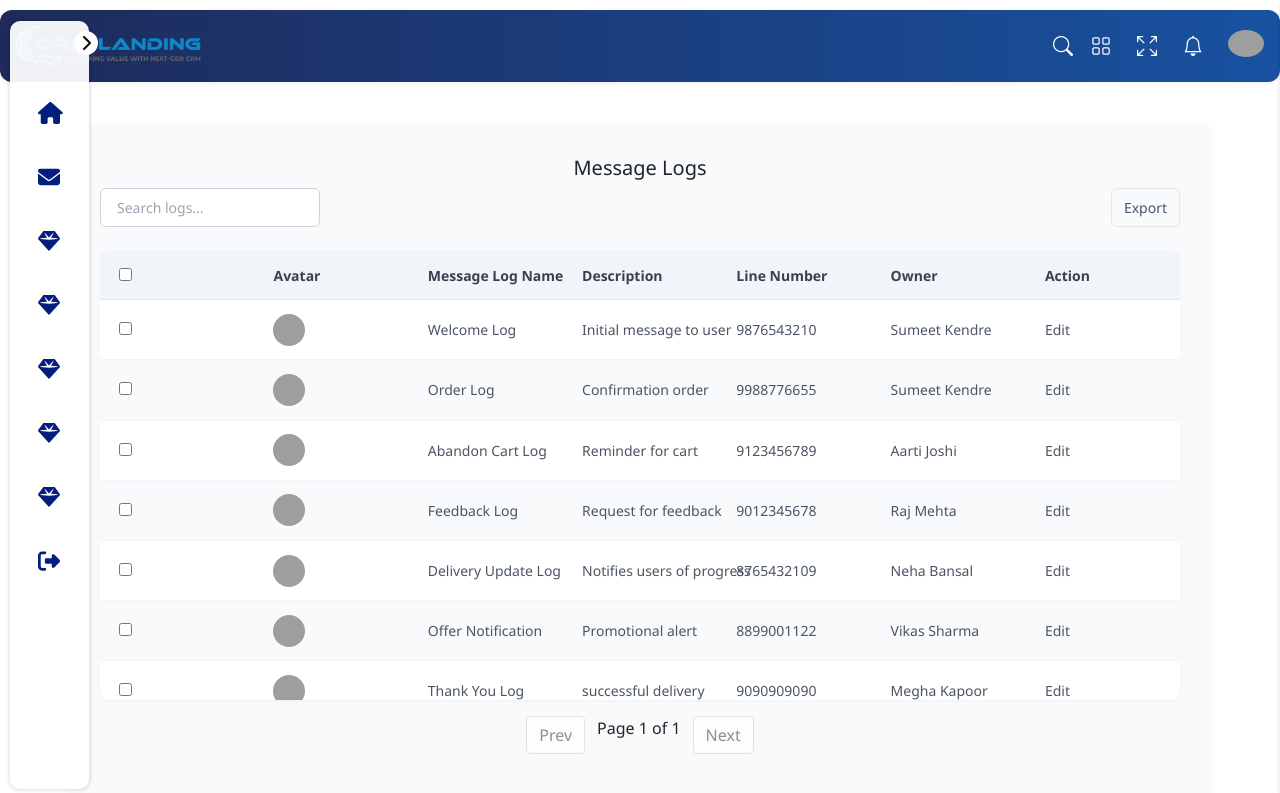
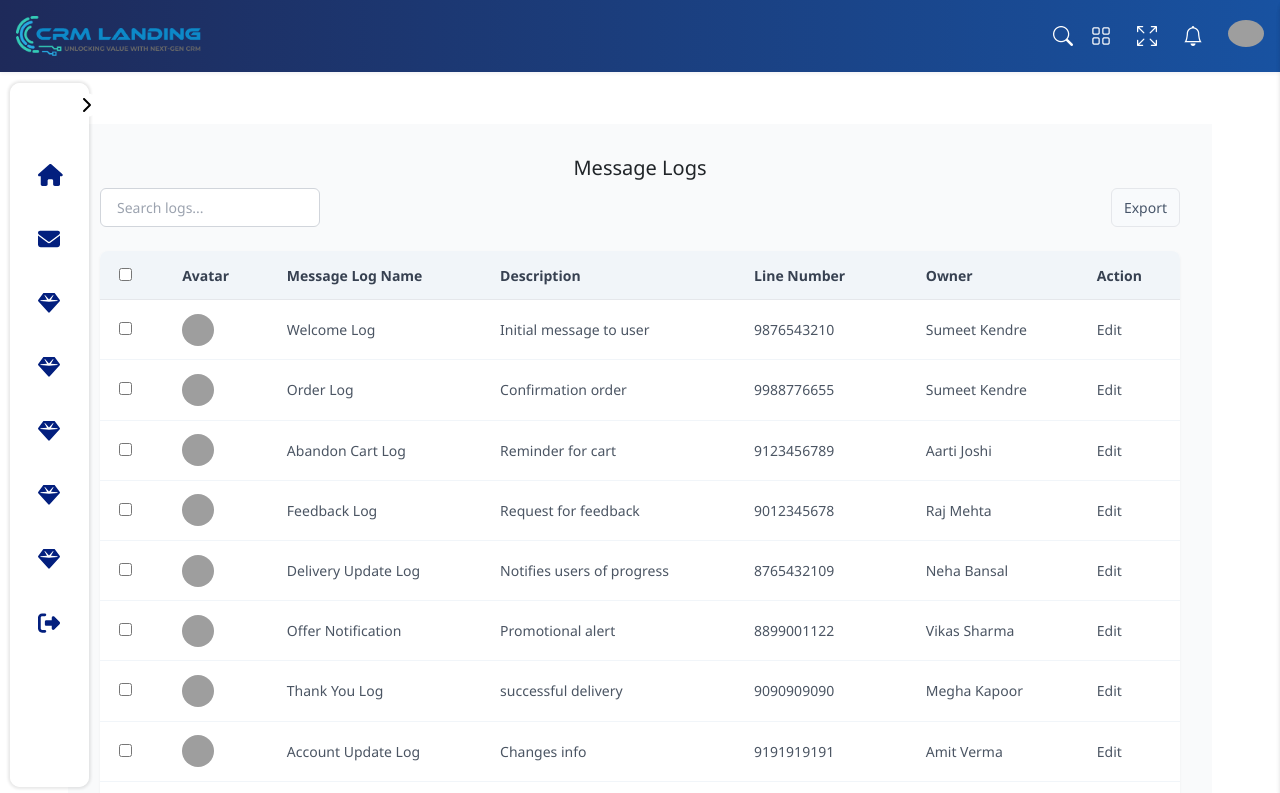
Before and after one commit to prashant21Gitbyte/CRMWhatsAppAPIClient, a React (Create React App) app: page /MessageLogs in a window 1280 px wide. Shown: the top 793 px of the page. Built offline with nearby package versions, Linux system fonts and the light colour scheme; grey boxes are pictures that could not be loaded.

Commit message:
update code

```diff
--- a/src/App.css
+++ b/src/App.css
@@ -27,13 +27,13 @@
  	position: fixed;
  	left: '30px';
  	margin-left: 10px;
- 	top: 21px;
+ 	top: 83px;
  	z-index: 999;
  }
 
  .sidebar {
  	width: 79px;
-    height: 96vh;
+    height: 88vh;
     background-color: #fffffff0;
  	transition: width 0.3s ease;
  	overflow: hidden;
--- a/src/components/CSS/CustomTable.css
+++ b/src/components/CSS/CustomTable.css
@@ -1,33 +1,31 @@
-.table-wrapper {
+.custom-table-wrapper {
   background: #f9fafb;
   border-radius: 8px;
+  height: 450px;
   box-shadow: 0 1px 3px rgba(0, 0, 0, 0.05);
   font-family: 'Segoe UI', Tahoma, Geneva, Verdana, sans-serif;
-  /* padding: 1rem; */
 }
 
-/* Outer table container to allow horizontal scroll if needed */
-.table-container {
+.custom-table-container {
   overflow-x: auto;
 }
 
-/* Style for the entire table */
-table {
+.custom-table {
   width: 100%;
   border-collapse: collapse;
   background-color: #ffffff;
   table-layout: fixed;
 }
 
-/* Header */
-thead, thead tr {
+.custom-thead,
+.custom-thead tr {
   display: table;
   width: 100%;
   table-layout: fixed;
   background-color: #f1f5f9;
 }
 
-thead th {
+.custom-thead th {
   padding: 0.85rem 1.2rem;
   text-align: left;
   font-weight: 600;
@@ -37,21 +35,20 @@ thead th {
   white-space: nowrap;
 }
 
-/* Scrollable table body */
-tbody {
+.custom-tbody {
   display: block;
-  max-height: 400px; /* Adjust height as needed */
+  max-height: 400px;
   overflow-y: auto;
   width: 100%;
 }
 
-tbody tr {
+.custom-tbody tr {
   display: table;
   width: 100%;
   table-layout: fixed;
 }
 
-td {
+.custom-tbody td {
   padding: 0.85rem 1.2rem;
   font-size: 0.875rem;
   color: #4b5563;
@@ -59,16 +56,15 @@ td {
   white-space: nowrap;
 }
 
-tbody tr:nth-child(even) {
+.custom-tbody tr:nth-child(even) {
   background-color: #f9fafb;
 }
 
-tbody tr:hover {
+.custom-tbody tr:hover {
   background-color: #eef2f7;
 }
 
-/* Kebab menu */
-.kebab-menu {
+.custom-kebab-menu {
   background: transparent;
   border: none;
   padding: 0;
@@ -77,16 +73,16 @@ tbody tr:hover {
   color: #4b5563;
 }
 
-.kebab-menu:hover {
+.custom-kebab-menu:hover {
   color: #1f2937;
 }
 
 /* Scrollbar styling */
-tbody::-webkit-scrollbar {
+.custom-tbody::-webkit-scrollbar {
   width: 8px;
 }
 
-tbody::-webkit-scrollbar-thumb {
+.custom-tbody::-webkit-scrollbar-thumb {
   background-color: #cbd5e1;
   border-radius: 4px;
 }
--- a/src/components/CustomTable.jsx
+++ b/src/components/CustomTable.jsx
@@ -1,5 +1,5 @@
 import React, { useState } from "react";
-import { BsThreeDotsVertical } from "react-icons/bs"; // Add this
+import { BsThreeDotsVertical } from "react-icons/bs";
 import "../components/CSS/CustomTable.css";
 
 function CustomTable({ headers = [], columns = [], data = [] }) {
@@ -24,10 +24,10 @@ function CustomTable({ headers = [], columns = [], data = [] }) {
   const isAllSelected = data.length > 0 && selectedRows.length === data.length;
 
   return (
-   <div className="table-wrapper">
-  <div className="table-container">
-    <table>
-      <thead>
+    <div className="custom-table-wrapper">
+      <div className="custom-table-container">
+        <table className="custom-table">
+          <thead className="custom-thead">
             <tr>
               <th>
                 <input
@@ -42,7 +42,7 @@ function CustomTable({ headers = [], columns = [], data = [] }) {
               <th>Action</th>
             </tr>
           </thead>
-      <tbody>
+          <tbody className="custom-tbody">
             {data.map((row, rowIndex) => (
               <tr key={rowIndex}>
                 <td>
@@ -56,7 +56,7 @@ function CustomTable({ headers = [], columns = [], data = [] }) {
                   <td key={colIndex}>{row[col]}</td>
                 ))}
                 <td>
-              <button className="kebab-menu">
+                  <button className="custom-kebab-menu">
                     <BsThreeDotsVertical />
                   </button>
                 </td>
@@ -66,7 +66,6 @@ function CustomTable({ headers = [], columns = [], data = [] }) {
         </table>
       </div>
     </div>
-
   );
 }
 
--- a/src/components/Topbar/Topbar.css
+++ b/src/components/Topbar/Topbar.css
@@ -31,12 +31,12 @@
 .header-shrink {
   height: 80px;
   box-shadow: 0 1px 4px rgba(30, 42, 90, 0.08);
-  margin-top: 10px;
-  margin-left: auto;
-  margin-right: auto;
+  /* margin-top: 10px; */
+  /* margin-left: auto; */
+  /* margin-right: auto; */
   padding: 10px 20px;
-  border-radius: 12px;
-  width: 70%;
+  /* border-radius: 12px; */
+  width: 100%;
   display: flex;
   align-items: center;
   justify-content: space-between;
--- a/src/pages/CSS/Dashboard.css
+++ b/src/pages/CSS/Dashboard.css
@@ -4,7 +4,7 @@
 }
 .table-wrapper {
 
-  height: 500px !important;
+  height: 450px !important;
 }
   .heading {
     margin-top: 1px;
@@ -25,8 +25,8 @@
   flex-wrap: nowrap;
   overflow-x: auto;
   overflow-y: hidden;
-  gap: 12px;
-  justify-content: space-evenly;
+  /* gap: 12px; */
+  justify-content: space-between;
   -webkit-overflow-scrolling: touch;
   padding-bottom: 4px;
   scroll-snap-type: x mandatory;
```
Lines whose indentation alone changed are shown as unchanged.
